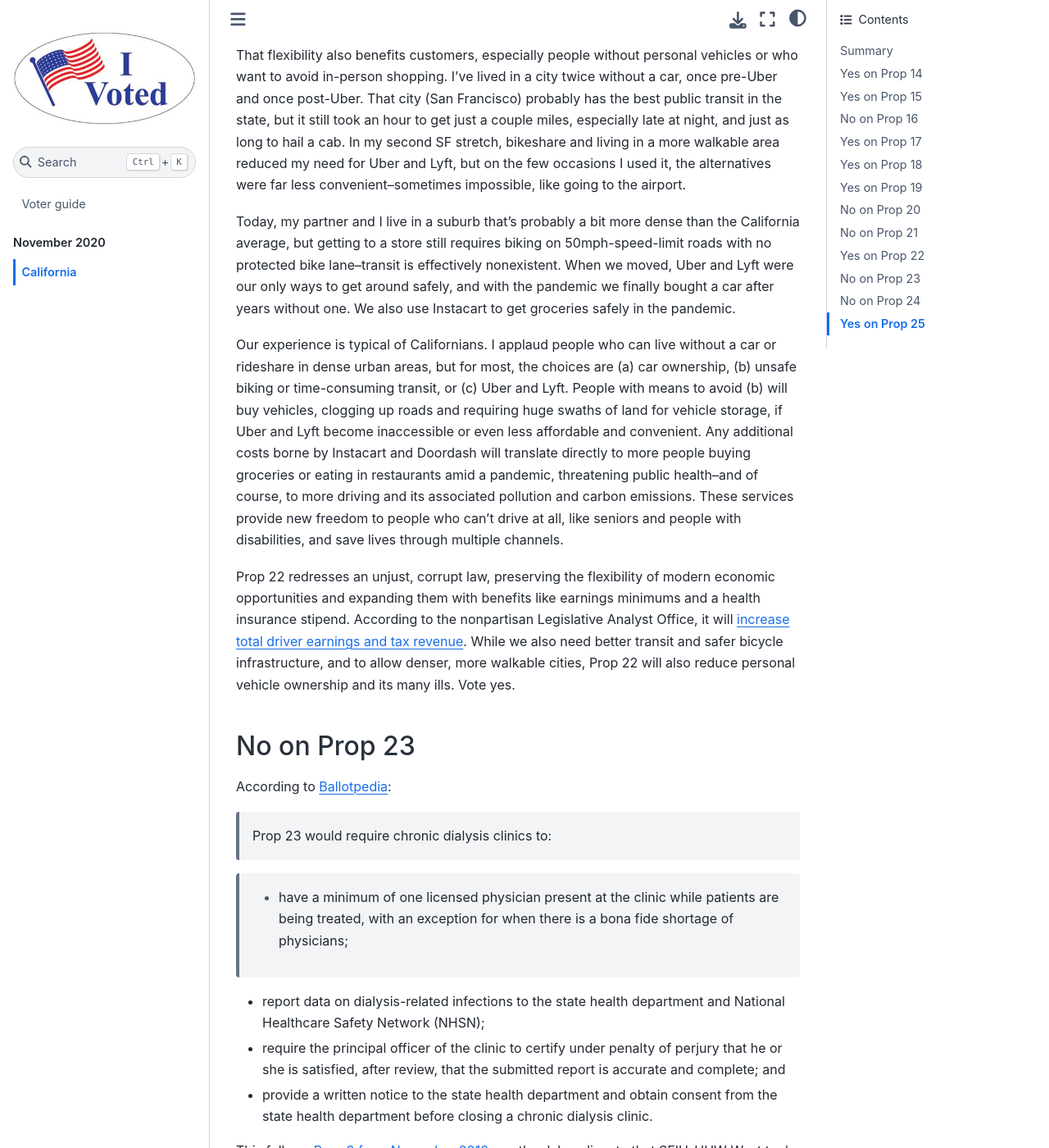
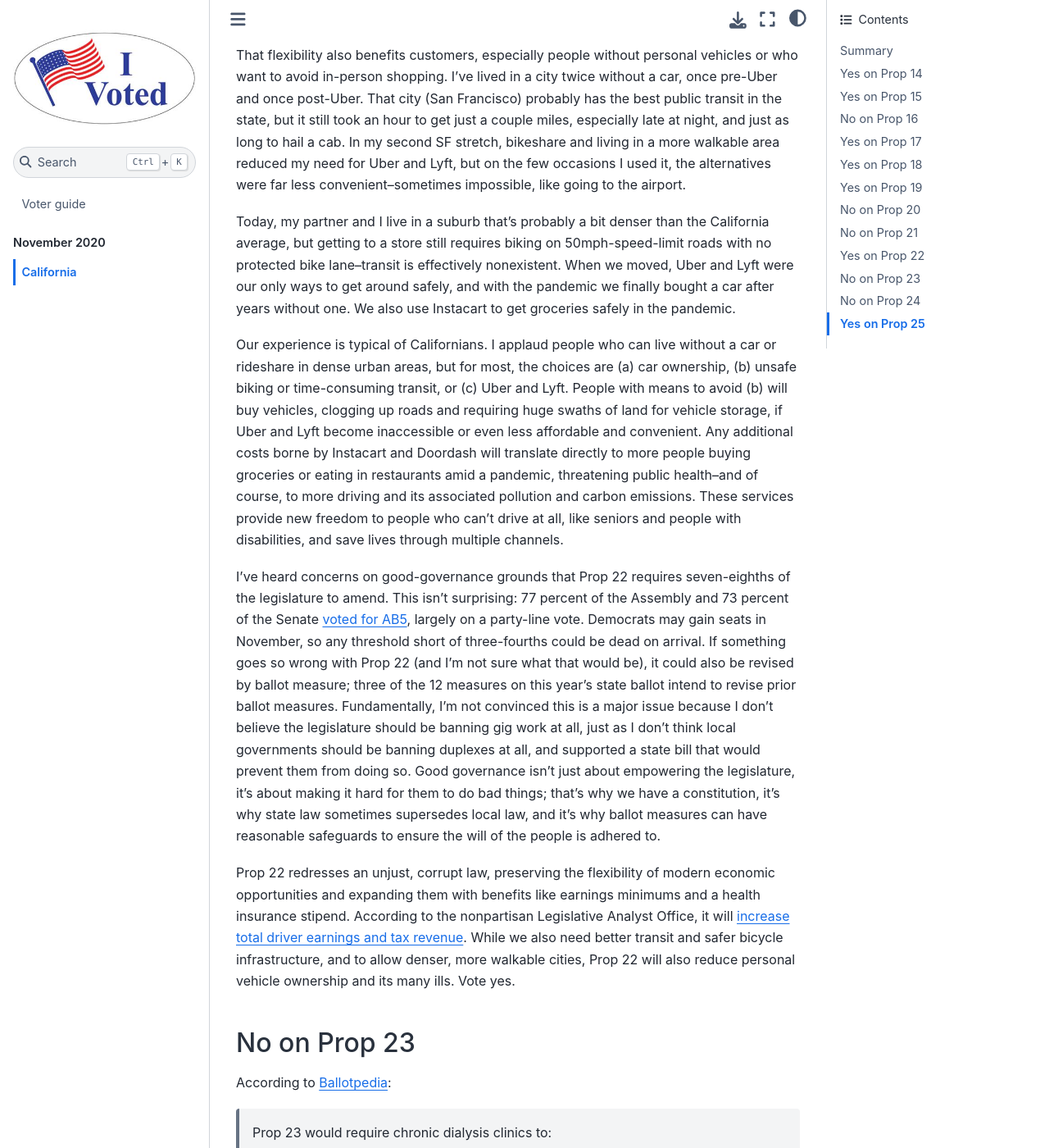
Before and after one commit to MaxGhenis/vote, a Jupyter Book: the page built from docs/nov2020/california.md, in a window 1280 px wide and 1400 px high, scrolled down 11192 px. Shown: the whole window at 82% size. Built offline with Jupyter Book 1.0.4 settings and Sphinx 7.4.7 and the Sphinx Book theme 1.1.4, drawn with Linux system fonts in a browser that asks for light colours.

Commit message:
add prop 22 7/8ths section

```diff
--- a/docs/nov2020/california.md
+++ b/docs/nov2020/california.md
@@ -166,9 +166,20 @@
 
 That flexibility also benefits customers, especially people without personal vehicles or who want to avoid in-person shopping. I've lived in a city twice without a car, once pre-Uber and once post-Uber. That city (San Francisco) probably has the best public transit in the state, but it still took an hour to get just a couple miles, especially late at night, and just as long to hail a cab. In my second SF stretch, bikeshare and living in a more walkable area reduced my need for Uber and Lyft, but on the few occasions I used it, the alternatives were far less convenient--sometimes impossible, like going to the airport.
 
-Today, my partner and I live in a suburb that's probably a bit more dense than the California average, but getting to a store still requires biking on 50mph-speed-limit roads with no protected bike lane--transit is effectively nonexistent. When we moved, Uber and Lyft were our only ways to get around safely, and with the pandemic we finally bought a car after years without one. We also use Instacart to get groceries safely in the pandemic.
+Today, my partner and I live in a suburb that's probably a bit denser than the California average, but getting to a store still requires biking on 50mph-speed-limit roads with no protected bike lane--transit is effectively nonexistent. When we moved, Uber and Lyft were our only ways to get around safely, and with the pandemic we finally bought a car after years without one. We also use Instacart to get groceries safely in the pandemic.
 
 Our experience is typical of Californians. I applaud people who can live without a car or rideshare in dense urban areas, but for most, the choices are (a) car ownership, (b) unsafe biking or time-consuming transit, or (c) Uber and Lyft. People with means to avoid (b) will buy vehicles, clogging up roads and requiring huge swaths of land for vehicle storage, if Uber and Lyft become inaccessible or even less affordable and convenient. Any additional costs borne by Instacart and Doordash will translate directly to more people buying groceries or eating in restaurants amid a pandemic, threatening public health--and of course, to more driving and its associated pollution and carbon emissions. These services provide new freedom to people who can't drive at all, like seniors and people with disabilities, and save lives through multiple channels.
+
+I've heard concerns on good-governance grounds that Prop 22 requires seven-eighths of the legislature to amend.
+This isn't surprising: 77 percent of the Assembly and 73 percent of the Senate [voted for AB5](https://leginfo.legislature.ca.gov/faces/billVotesClient.xhtml?bill_id=201920200AB5), largely on a party-line vote.
+Democrats may gain seats in November, so any threshold short of three-fourths could be dead on arrival.
+If something goes so wrong with Prop 22 (and I'm not sure what that would be), it could also be revised by ballot measure; three of the 12 measures on this year's state ballot intend to revise prior ballot measures.
+Fundamentally, I'm not convinced this is a major issue because I don't believe the legislature should be banning
+gig work at all, just as I don't think local governments should be banning duplexes at all, and supported
+a state bill that would prevent them from doing so.
+Good governance isn't just about empowering the legislature, it's about making it hard for them to do bad things;
+that's why we have a constitution, it's why state law sometimes supersedes local law, and it's why
+ballot measures can have reasonable safeguards to ensure the will of the people is adhered to.
 
 Prop 22 redresses an unjust, corrupt law, preserving the flexibility of modern economic opportunities and expanding them with benefits like earnings minimums and a health insurance stipend. According to the nonpartisan Legislative Analyst Office, it will [increase total driver earnings and tax revenue](https://lao.ca.gov/BallotAnalysis/Proposition?number=22&year=2020). While we also need better transit and safer bicycle infrastructure, and to allow denser, more walkable cities, Prop 22 will also reduce personal vehicle ownership and its many ills. Vote yes.
 
```
